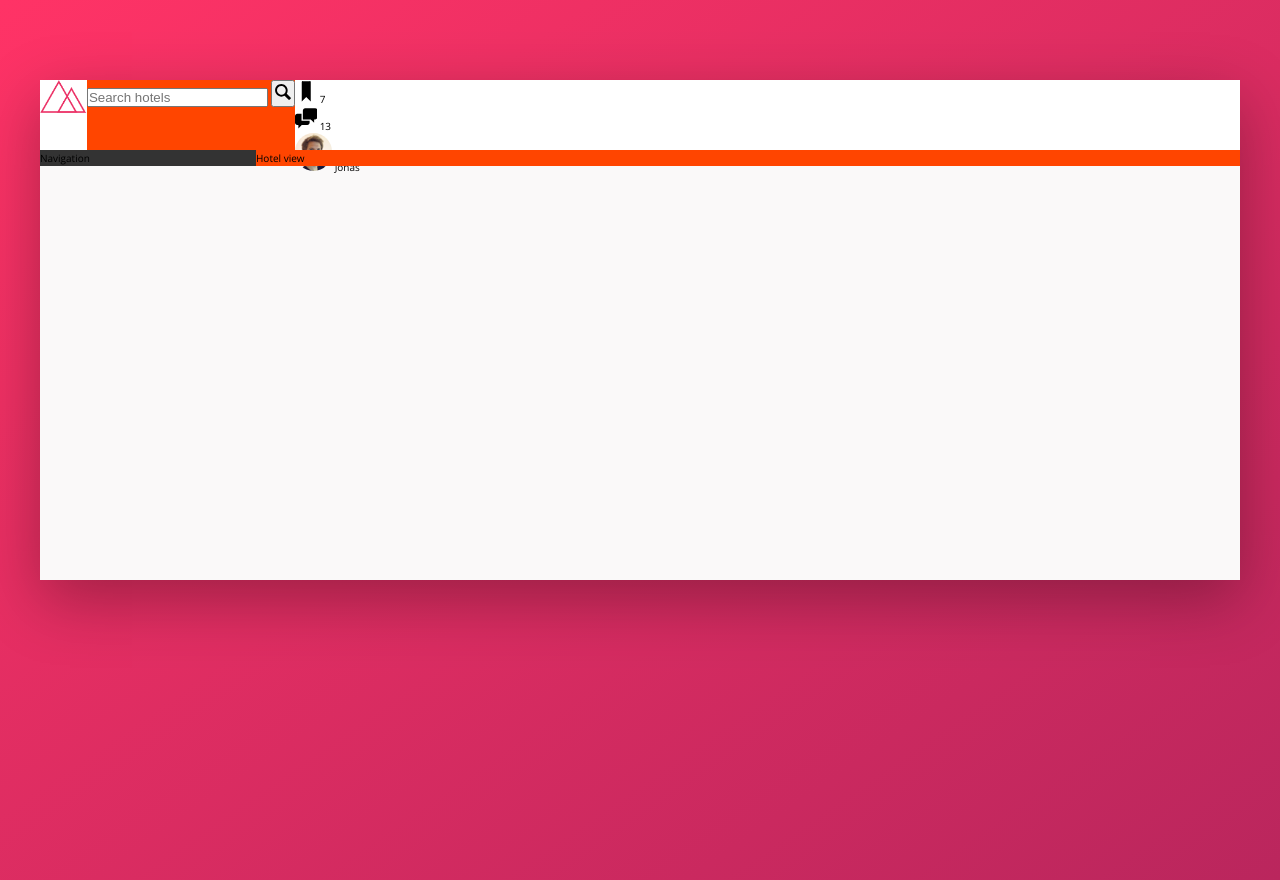
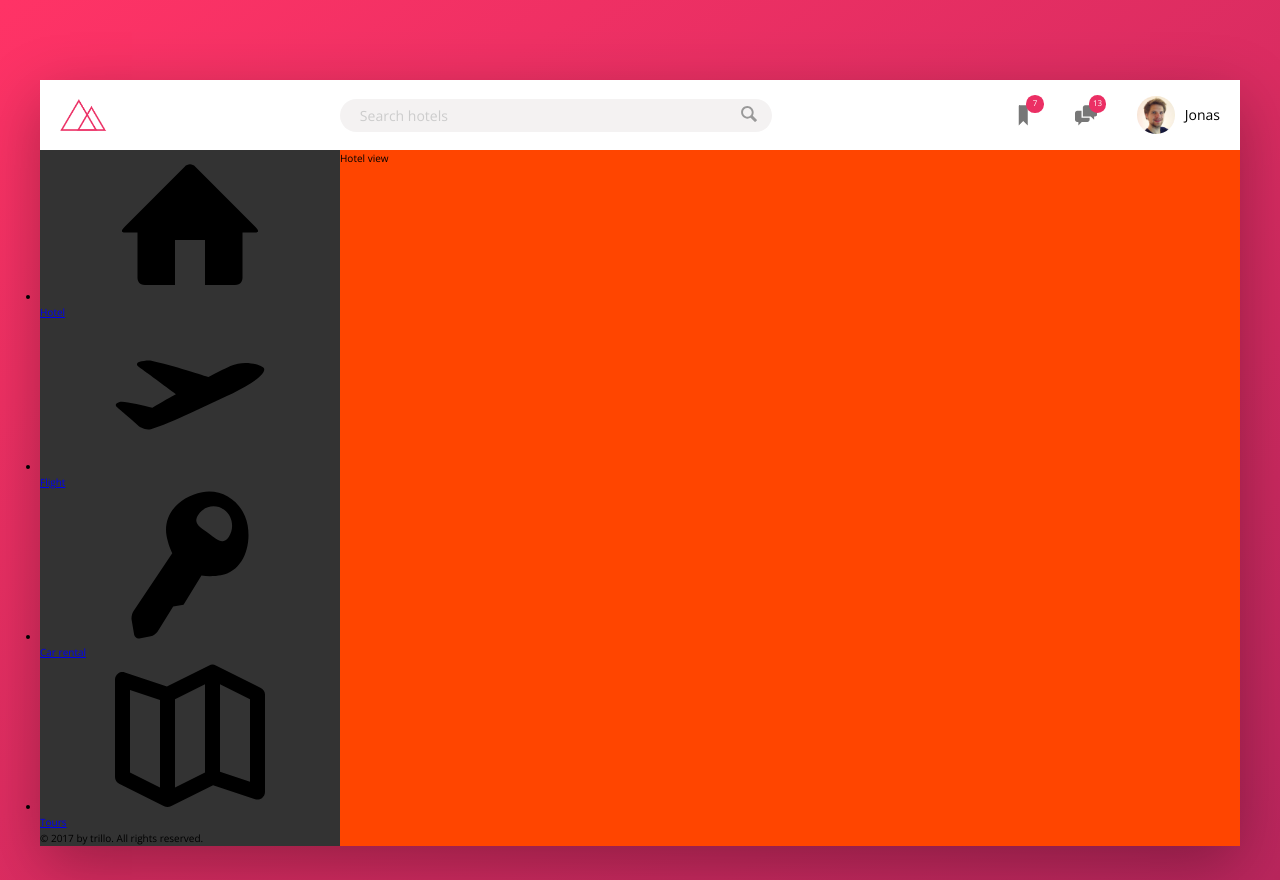
Before and after one commit to yyaghoobi/Trillo, a website: page index.html in a window 1280 px wide. Drawn offline with nearby package versions, Linux system fonts and the light colour scheme.

Commit message:
implement the user navigation

```diff
--- a/index.html
+++ b/index.html
@@ -18,12 +18,12 @@
                     <input type="text" class="search__input" placeholder="Search hotels">
                     <button class="search__button">
                         <svg class="search__icon">
-                            <use xlink:href="img/sprite.svg#icon-magnifying-glass"></use>
+                            <use xlink:href="./img/sprite.svg#icon-magnifying-glass"></use>
                         </svg>
                     </button>
                 </form>
 
-                <nav class="user">
+                <nav class="user-nav">
                     <div class="user-nav__icon-box">
                         <svg class="user-nav__icon">
                             <use xlink:href="img/sprite.svg#icon-bookmark"></use>
@@ -46,8 +46,47 @@
 
             <div class="content">
                 <nav class="sidebar">
-                    Navigation
+                   <ul class="side-nav">
+                       <li class="side-nav__item">
+                           <a href="#" class="side-nav__link">
+                               <svg class="side-nav__icon">
+                                   <use xlink:href="img/sprite.svg#icon-home"></use>
+                               </svg>
+                               <span>Hotel</span>
+                           </a>
+                       </li>
+                       <li class="side-nav__item">
+                        <a href="#" class="side-nav__link">
+                            <svg class="side-nav__icon">
+                                <use xlink:href="img/sprite.svg#icon-aircraft-take-off"></use>
+                            </svg>
+                            <span>Flight</span>
+                        </a>
+                    </li>
+                    <li class="side-nav__item">
+                        <a href="#" class="side-nav__link">
+                            <svg class="side-nav__icon">
+                                <use xlink:href="img/sprite.svg#icon-key"></use>
+                            </svg>
+                            <span>Car rental</span>
+                        </a>
+                    </li>
+                    <li class="side-nav__item">
+                        <a href="#" class="side-nav__link">
+                            <svg class="side-nav__icon">
+                                <use xlink:href="img/sprite.svg#icon-map"></use>
+                            </svg>
+                            <span>Tours</span>
+                        </a>
+                    </li>
+                   </ul>
+
+                   <div class="legal">
+                       &copy; 2017 by trillo. All rights reserved.
+                   </div>
                 </nav>
+
+
                 <main class="hotel-view">
                     Hotel view
                 </main>
--- a/sass/_components.scss
+++ b/sass/_components.scss
@@ -2,48 +2,119 @@
 /////LOGO
 .logo {
   height: 3.25rem;
+  margin-left: 2rem;
 }
 //////////////////////////////////////////
 /////SEARCH
 .search {
-  background-color: orangered;
+  flex: 0 0 40%;
+
+  display: flex;
+  align-items: center;
+  justify-content: center;
 
   &__input {
+    font-family: inherit;
+    font-size: inherit;
+    color: inherit;
+    background-color: var(--color-grey-light-2);
+    border: none;
+    padding: 0.7rem 2rem;
+    border-radius: 100px;
+    width: 90%;
+    transition: all 0.2s;
+    margin-right: -3.25rem;
+
+    &:focus {
+      outline: none;
+      width: 100%;
+      background-color: var(--color-grey-light-3);
+    }
+
+    &::-webkit-input-placeholder {
+      font-weight: 100;
+      color: var(--color-grey-light-4);
+    }
+  }
+
+  &__input:focus + &__button {
+    background-color: var(--color-grey-light-3);
   }
 
   &__button {
+    border: none;
+    background-color: var(--color-grey-light-2);
+
+    &:focus {
+      outline: none;
+    }
+
+    &:active {
+      transform: translateY(2px);
+    }
   }
 
   &__icon {
     height: 2rem;
     width: 2rem;
+    fill: var(--color-grey-dark-3);
   }
 }
 
 //////////////////////////////////////////
 /////USER NAVIGATION
 .user-nav {
-  background-color: yellowgreen;
+  align-self: stretch;
+
+  display: flex;
+  align-items: center;
+
+  & > * {
+    padding: 0 2rem;
+    cursor: pointer;
+    height: 100%;
+    display: flex;
+    align-items: center;
+  }
+
+  & > *:hover {
+    background-color: var(--color-grey-light-2);
+  }
 
   &__icon-box {
+    position: relative;
   }
 
   &__icon {
     height: 2.25rem;
     width: 2.25rem;
+    fill: var(--color-grey-dark-2);
   }
 
-  &__notifification {
-  }
+  &__notification {
+    font-size: 0.8rem;
+    height: 1.75rem;
+    width: 1.75rem;
+    border-radius: 50%;
+    background-color: var(--color-primary);
+    color: #ffffff;
+    position: absolute;
+    top: 1.5rem;
+    right: 1.1rem;
 
-  &__user {
+    display: flex;
+    justify-content: center;
+    align-items: center;
   }
 
   &__user-photo {
     height: 3.75rem;
     border-radius: 50%;
-  }
-
-  &__user-name {
+    margin-right: 1rem;
   }
 }
+
+//////////////////////////////////////////
+/////SIDE NAVIGATION
+.side-nav {
+}
--- a/sass/_layout.scss
+++ b/sass/_layout.scss
@@ -8,11 +8,14 @@
 }
 
 .header {
+  font-size: 1.4rem;
   height: 7rem;
   background-color: #ffffff;
   border-bottom: var(--color-grey-light-2);
 
   display: flex;
+  justify-content: space-between;
+  align-items: center;
 }
 
 .content {
```
Also changed, not shown: css/style.css.
